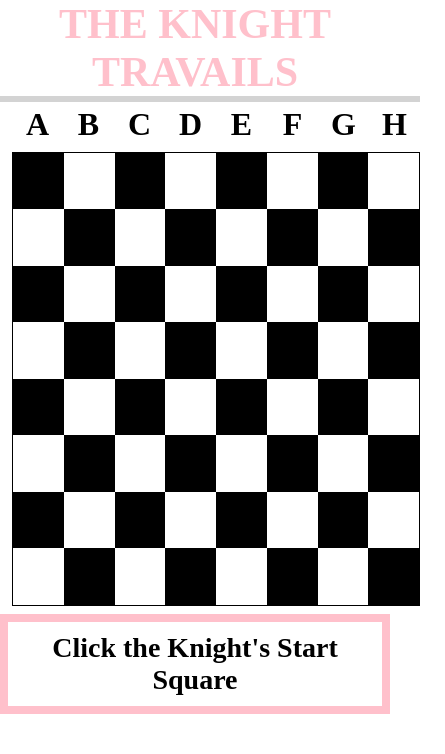
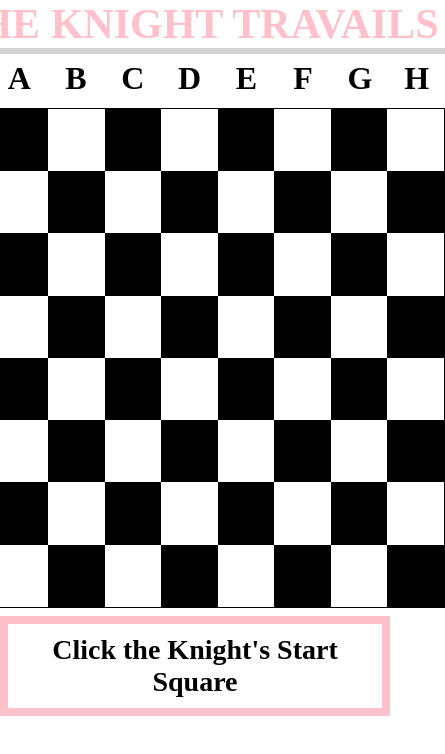
Before and after one commit to tyler7r/TOP-knight-travails, a plain HTML site: page index.html in a window 390 px wide. Shown: the whole page, 445 px wide, since content can reach past the window. Drawn offline with Linux system fonts and the light colour scheme.

Commit message:
Style and userI change

```diff
--- a/main2.js
+++ b/main2.js
@@ -232,7 +232,7 @@ function userI() {
             UI.textContent = `It Took ${knight.moveNum} Moves`;
             UI.appendChild(reset);
             initializeResetBtn();
-        }, 1500);
+        }, 300);
     }
 }
 
--- a/style.css
+++ b/style.css
@@ -44,8 +44,8 @@ body {
     grid-template-columns: 1fr 12fr;
     grid-template-rows: 1fr 12fr;
     gap: 8px;
-    width: clamp(450px, 90vw, 800px);
-    height: clamp(350px, 75vh, 500px);
+    width: clamp(500px, 90vw, 800px);
+    height: clamp(350px, 75vh, 550px);
 }
 
 .clicked {
@@ -106,6 +106,6 @@ body {
     font-weight: bold;
     color: pink;
     margin-bottom: -4px;
-    width: clamp(450px, 90vw, 800px);
+    width: clamp(500px, 90vw, 800px);
     text-align: center;
 }
```
